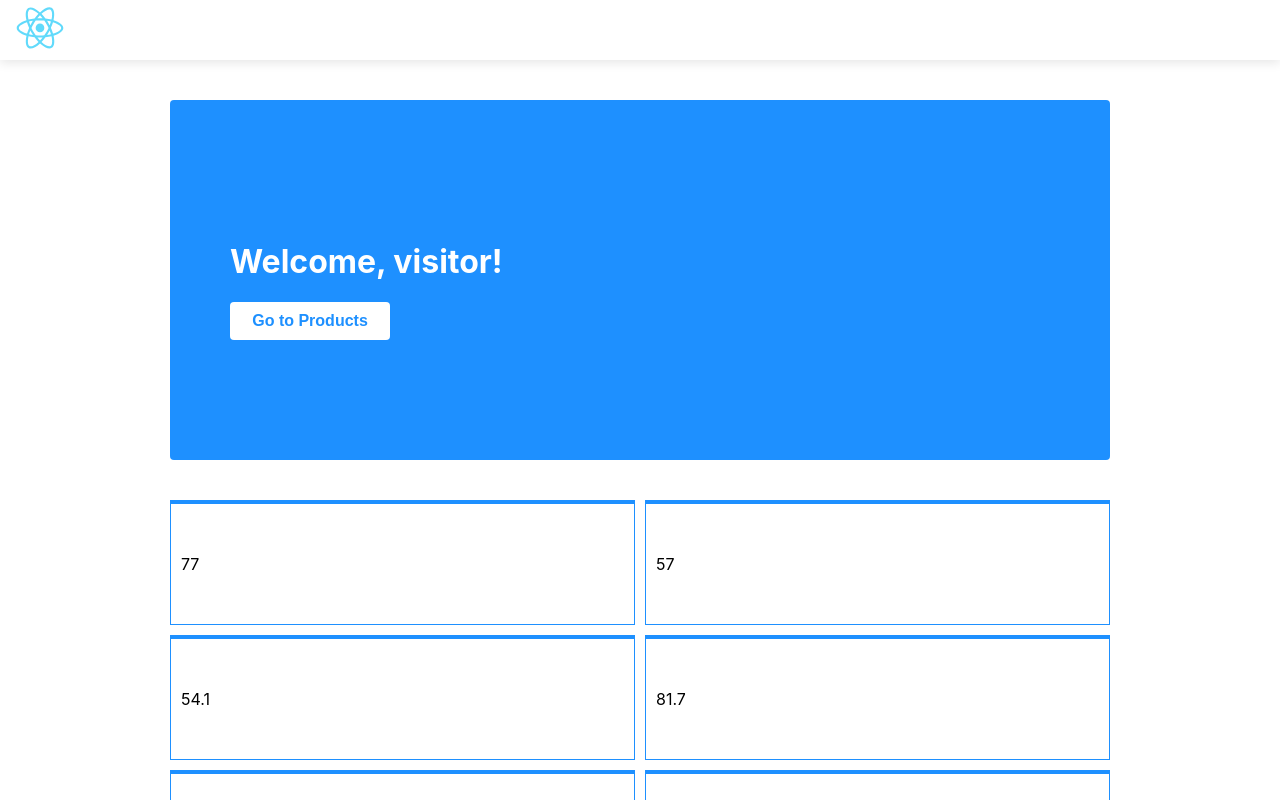
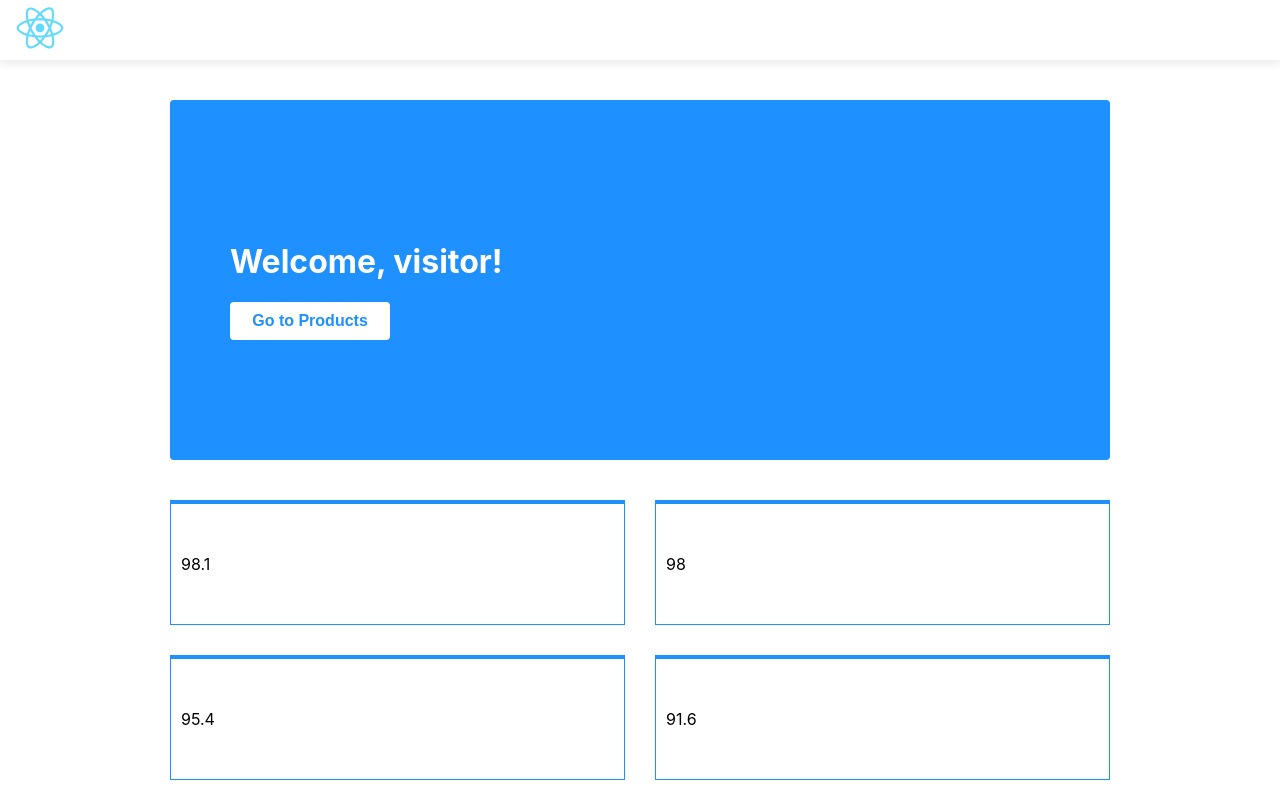
Before and after one commit to motokikasai/32-react-router-params-product-list, a React (Create React App) app: page / in a window 1280 px wide. Shown: the top 800 px of the page. Built offline with nearby package versions, Linux system fonts and the light colour scheme.

Commit message:
Implement four cards via sort(), filter() & setState

```diff
--- a/src/App.css
+++ b/src/App.css
@@ -45,7 +45,7 @@ a:hover {
   margin: 40px 10px;
   display: grid;
   grid-template-columns: repeat(2, 1fr);
-  gap: 10px;
+  gap: 30px;
 }
 
 .card {
--- a/src/views/home/index.js
+++ b/src/views/home/index.js
@@ -2,9 +2,26 @@ import React, { Component } from "react";
 import data from "../../data/products.json";
 
 export default class Home extends Component {
+  state = {
+    arrFour: [],
+  };
+
   toProducts = () => {
     this.props.history.push("/products");
   };
+
+  componentDidMount() {
+    const arrSorted = data.sort((a, b) => {
+      return b.price - a.price;
+    });
+
+    let arrOfFour = arrSorted.slice(0, 4);
+    this.setState({
+      arrFour: arrOfFour,
+    });
+    // console.log(arrOfFour);
+    // this.arrOfFour = arrOfFour;
+  }
 
   render() {
     return (
@@ -16,7 +33,7 @@ export default class Home extends Component {
           </button>
         </div>
         <ul className="cards">
-          {data.map((item) => {
+          {this.state.arrFour.map((item) => {
             return (
               <li className="card" key={item.id}>
                 {item.price}
```
